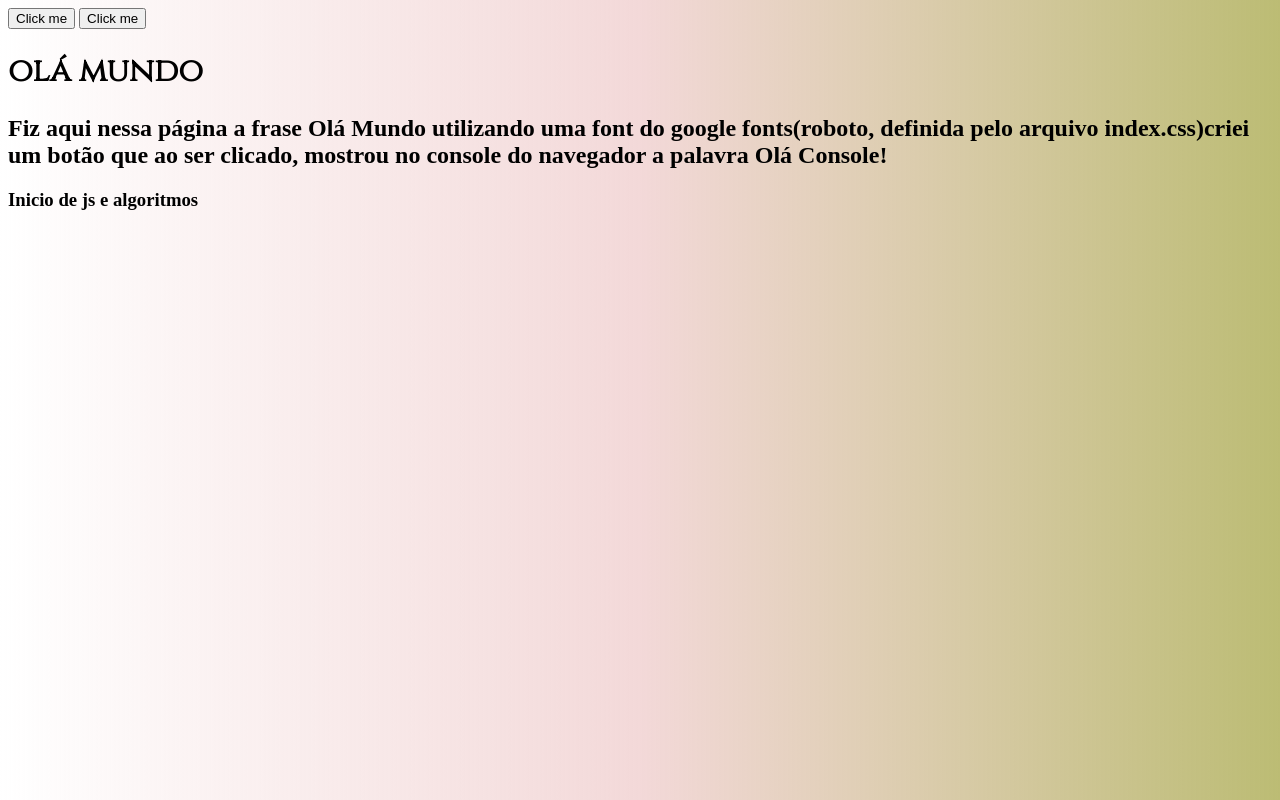
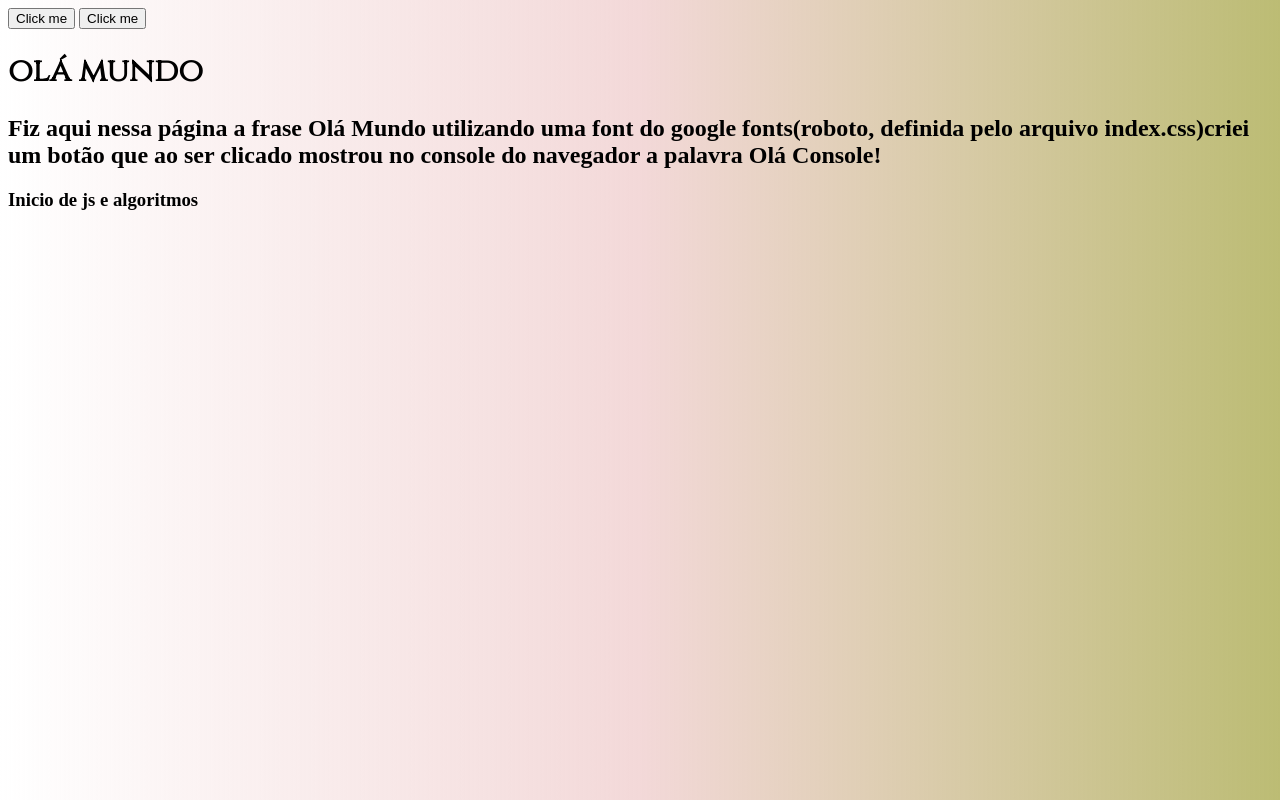
Before and after one commit to vitoriafalencar/01-Java-Script, a plain HTML site: page index.html in a window 1280 px wide. Drawn offline with Linux system fonts and the light colour scheme.

Commit message:
Update index.html

```diff
--- a/index.html
+++ b/index.html
@@ -23,7 +23,7 @@
     <input type="button" value="Click me" onmouseover="ajuda()">
         <h1>olá mundo
      <h1>
-        <h2>Fiz aqui nessa página a frase Olá Mundo utilizando uma font do google fonts(roboto, definida pelo arquivo index.css)criei um botão que ao ser clicado, mostrou no console do navegador a palavra Olá Console!
+        <h2>Fiz aqui nessa página a frase Olá Mundo utilizando uma font do google fonts(roboto, definida pelo arquivo index.css)criei um botão que ao ser clicado mostrou no console do navegador a palavra Olá Console!
      </h2>
 
         <h3>Inicio de js e algoritmos</h3>
```
